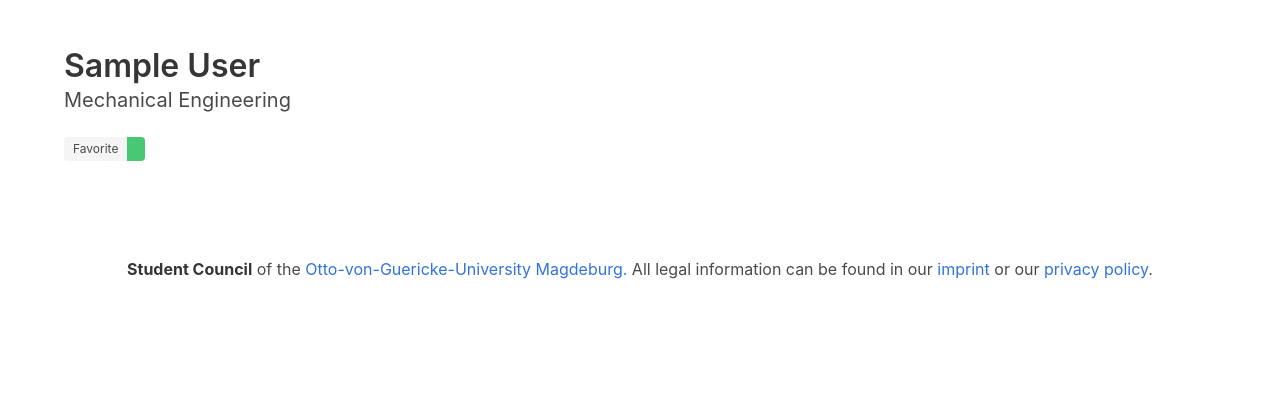
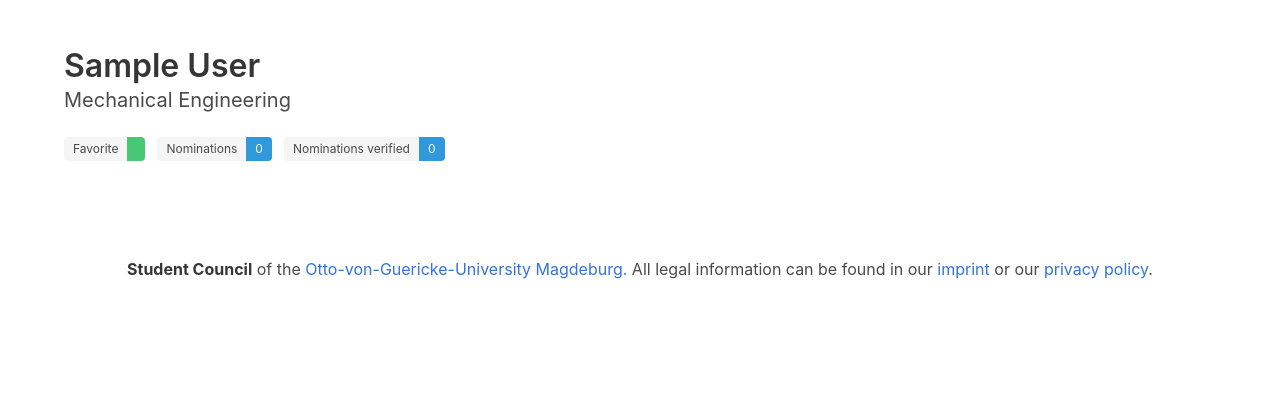
Before and after one commit to aiventimptner/lehrpreis.stura-md.de, a Django app: page /de/lecturer/1/ in a window 1280 px wide. Shown: the top 420 px of the page. Run offline with Django 3.2, Linux system fonts and the light colour scheme; a user stored in the database is signed in; tables that the repository leaves empty hold one stand-in row (values such as "Sample post"); data that the repository does not hold is empty; some libraries are stand-ins or nearby versions.

Commit message:
Add more information

```diff
--- a/award/templates/award/lecturer_detail.html
+++ b/award/templates/award/lecturer_detail.html
@@ -6,6 +6,8 @@
     <h1 class="title">{{ lecturer }}</h1>
     <h3 class="subtitle">{{ lecturer.get_faculty_display }}</h3>
 
+    <div class="field is-grouped">
+        <div class="control">
             <div class="tags has-addons">
                 <span class="tag">{% translate "Favorite" %}</span>
                 {% if lecturer.is_favorite %}
@@ -14,9 +16,26 @@
                     <span class="tag is-danger"><i class="fas fa-times"></i></span>
                 {% endif %}
             </div>
+        </div>
+        <div class="control">
+            <div class="tags has-addons">
+                <span class="tag">{% translate "Nominations" %}</span>
+                <span class="tag is-info">{{ nominations }}</span>
+            </div>
+        </div>
+        <div class="control">
+            <div class="tags has-addons">
+                <span class="tag">{% translate "Nominations verified" %}</span>
+                <span class="tag is-info">{{ nominations_verified }}</span>
+            </div>
+        </div>
+    </div>
 
     {% for nomination in lecturer.nomination_set.all %}
-        <article class="message">
+        <article class="message{% if not nomination.is_verified %} is-danger{% endif %}">
+            {% if not nomination.is_verified %}
+                <div class="message-header">{% translate "Not verified" %}</div>
+            {% endif %}
             <div class="message-body">
                 <p>{{ nomination.reason }}</p>
                 <p class="has-text-right has-text-grey">{{ nomination.sub_date }}</p>
--- a/award/views.py
+++ b/award/views.py
@@ -176,6 +176,12 @@ class RenewTokenSuccessView(generic.TemplateView):
 class LecturerDetailView(LoginRequiredMixin, generic.DetailView):
     model = Lecturer
 
+    def get_context_data(self, **kwargs):
+        context = super().get_context_data(**kwargs)
+        context['nominations'] = self.object.nomination_set.count()
+        context['nominations_verified'] = self.object.nomination_set.filter(is_verified=True).count()
+        return context
+
 
 class LecturerSelectView(LoginRequiredMixin, generic.ListView):
     model = Lecturer
```
Also changed, not shown: locale/de/LC_MESSAGES/django.po. Lines whose indentation alone changed are shown as unchanged.
